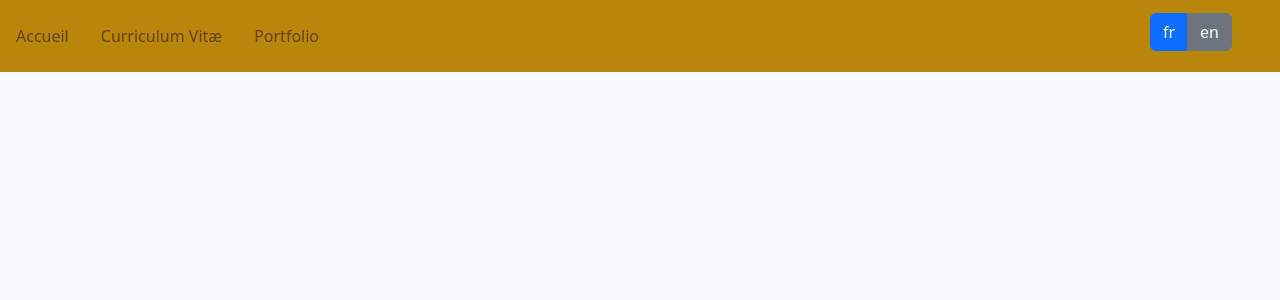
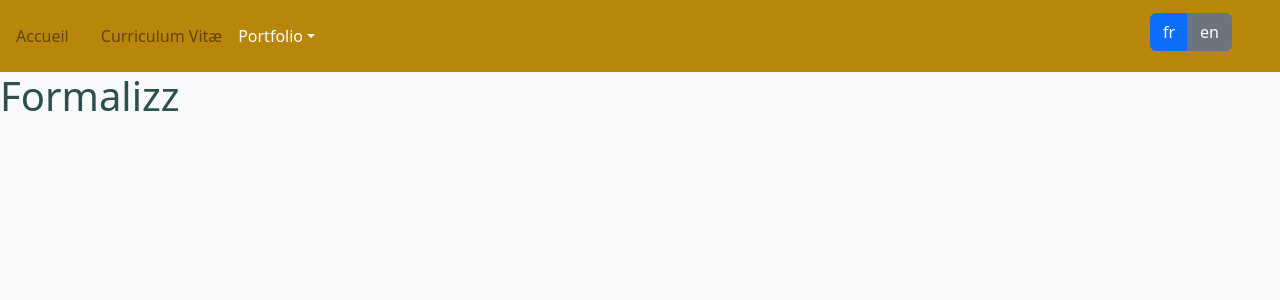
Before and after one commit to Remi-Lerolle/Pages-perso, a React (Create React App) app: page /portfolio/Formalizz in a window 1280 px wide. Shown: the top 300 px of the page. Built offline with nearby package versions, Linux system fonts and the light colour scheme.

Commit message:
addtion of formalizz and portfolio/cv components

```diff
--- a/src/App.js
+++ b/src/App.js
@@ -3,12 +3,13 @@ import React from 'react';
 import { createContext, useState } from 'react';
 import { Link, Route, Routes, useLocation } from 'react-router-dom';
 import 'bootstrap/dist/css/bootstrap.min.css';
-import { Button, ButtonGroup, Container, Navbar } from 'react-bootstrap';
+import { Button, ButtonGroup, Container, Navbar, NavDropdown } from 'react-bootstrap';
 
 import i18n from './Translation/i18n';
 import Cv from './ROUTES/cv/Cv';
 import PortfolioHome from './ROUTES/PortfolioHome';
 import Home from './ROUTES/Home';
+import Formalizz from './ROUTES/portfolio/Formalizz';
 
 export const LangContext = createContext(null);
 
@@ -34,9 +35,20 @@ function App() {
             <Link to="/cv" className="list" >
               {i18n.t('Resume')}
             </Link>
-            <Link to="/portfolio-home" className="list" >
-              Portfolio
-            </Link>
+            <NavDropdown title="Portfolio" id="basic-nav-dropdown">
+              <Link to="/portfolio-home" className="list" >
+                Portfolio
+              </Link>
+              <NavDropdown.Item href="#action/3.1">
+              </NavDropdown.Item>
+                <Link to="/portfolio/Formalizz" className="list" >
+                  Formalizz
+                </Link>
+              <NavDropdown.Item href="#action/3.2">
+                Another action
+              </NavDropdown.Item>
+              <NavDropdown.Item href="#action/3.3">Something</NavDropdown.Item>
+            </NavDropdown>
           </Navbar.Collapse>
 
           <ButtonGroup className='mb-2 me-5'>
@@ -53,6 +65,7 @@ function App() {
           <Route path="/home" element={<Home />} />
           <Route path="/cv" element={<Cv/>} />
           <Route path="/portfolio-home" element={<PortfolioHome />} />
+          <Route path="/portfolio/Formalizz" element={<Formalizz />} />
         </Routes>
 
       </Container>
--- /dev/null
+++ b/src/ROUTES/portfolio/Formalizz.js
@@ -0,0 +1,7 @@
+import {React, useContext} from 'react';
+
+export default function Formalizz(){
+  return(
+    <h1>Formalizz</h1>
+  )
+}
```
Also changed, not shown: src/ROUTES/portfolio/cv.js (added).
